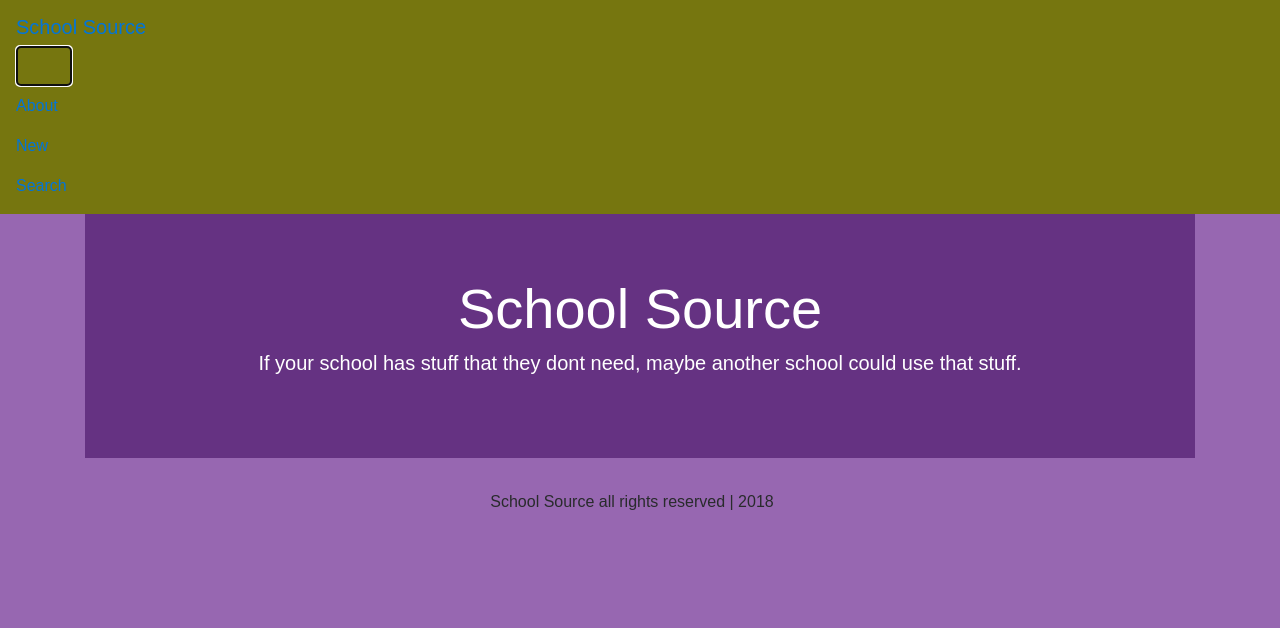
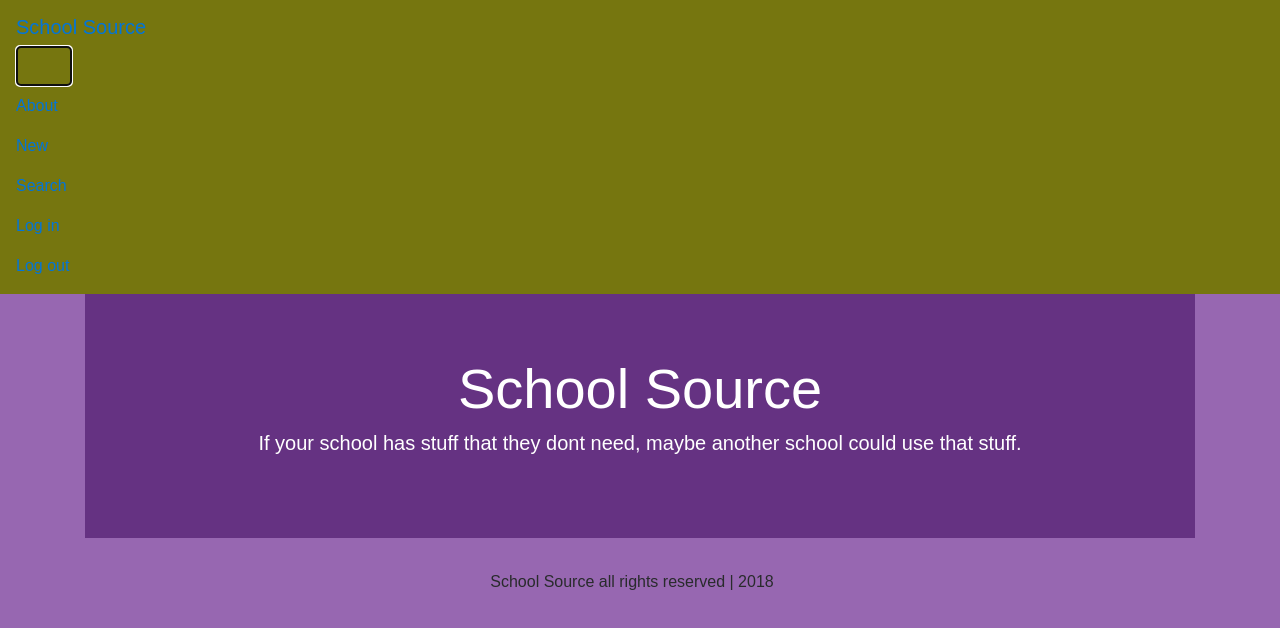
Before and after one commit to leifswenson/project3, a React (Create React App) app in the folder client/: page / in a window 1280 px wide. Both pictures are taken after a click on the button "Toggle navigation". Shown: the top 628 px of the page. Built offline with nearby package versions, Linux system fonts and the light colour scheme.

Commit message:
fixed navbar

```diff
--- a/client/src/components/Navbar/Navbar.js
+++ b/client/src/components/Navbar/Navbar.js
@@ -4,7 +4,7 @@
 
 
 const Navbar = props => (
-  <nav className="navbar navbar-dark">
+  <nav className="navbar navbar-expand-lg navbar-dark bg-dark">
     <Link className="navbar-brand" to="/">
       School Source
     </Link>
@@ -29,6 +29,18 @@
           </Link>
         </li>
       </ul>
+      <ul className="navbar-nav">
+        <li className="nav-item">
+          <Link to="/" className="nav-link">
+            Log in
+          </Link>
+        </li>
+        <li className="nav-item">
+          <Link to="/" className="nav-link">
+            Log out
+          </Link>
+        </li>
+      </ul>
     </div>
   </nav>
 );
```
